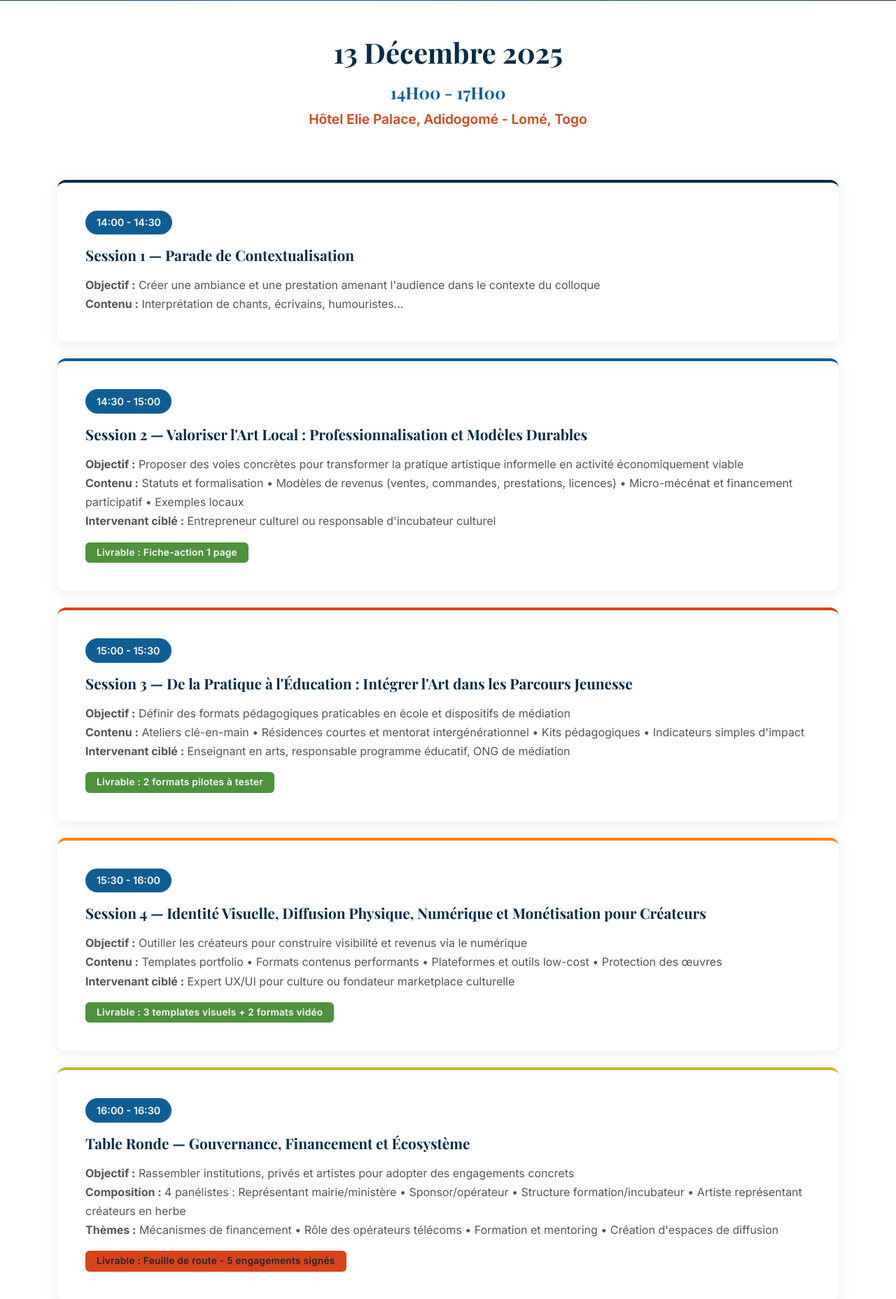
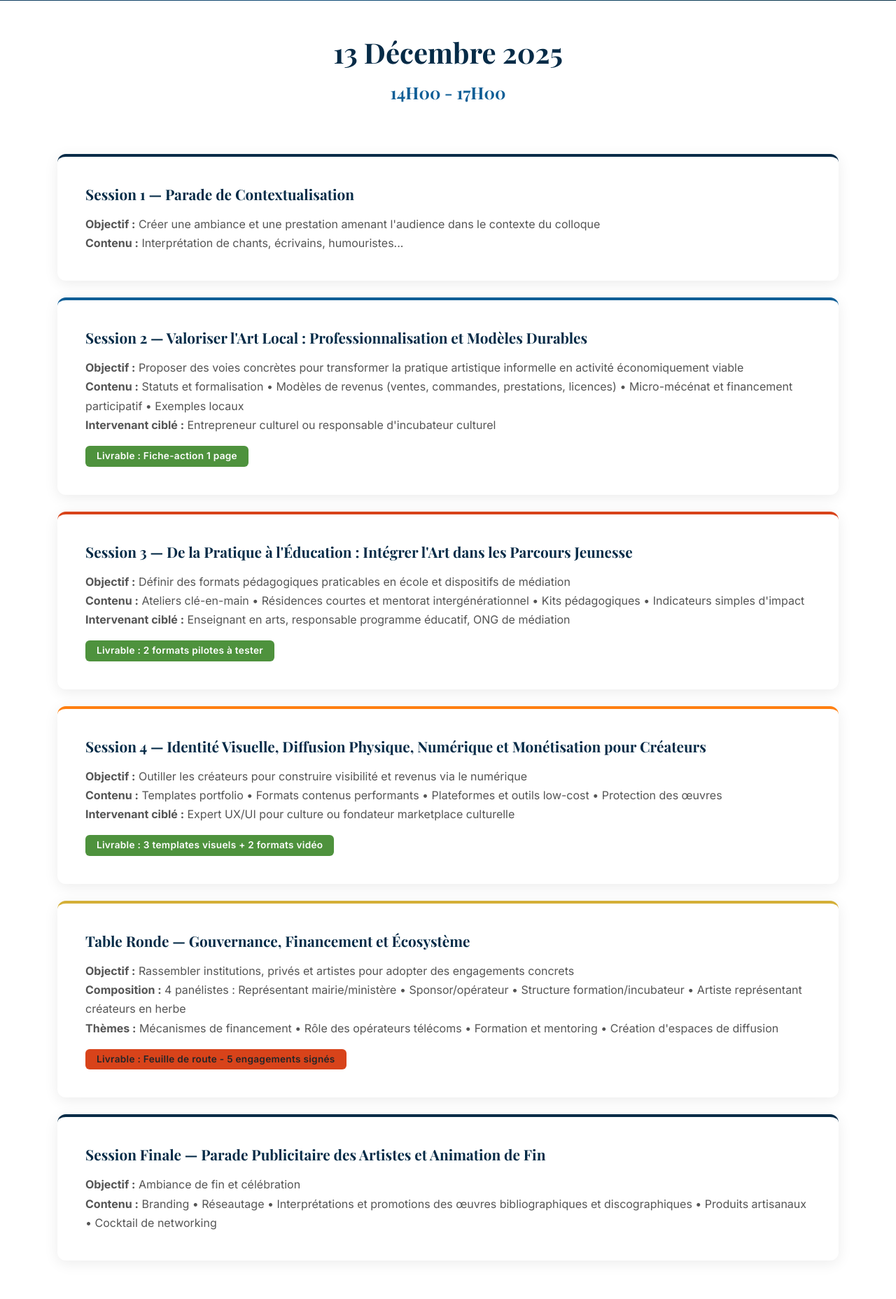
Before and after one commit to DavenBANKA/Colprad, a Flask app: page /program in a window 1280 px wide. Shown: the part 576-2432 px from the top of the page at 70% size. Run offline with Flask 3, Linux system fonts and the light colour scheme.

Commit message:
Clean: Suppression horaires et lieu dans programme

```diff
--- a/templates/program.html
+++ b/templates/program.html
@@ -38,9 +38,6 @@
                     <h3 class="text-center mb-2" style="color: var(--secondary-1); font-size: 1.5rem;">
                         14H00 - 17H00
                     </h3>
-                    <p class="text-center" style="color: var(--secondary-2); font-size: 1.2rem; font-weight: 600;">
-                        Hôtel Elie Palace, Adidogomé - Lomé, Togo
-                    </p>
                 </div>
             </div>
         </div>
@@ -49,7 +46,6 @@
         <div class="row g-4 mb-4">
             <div class="col-lg-12">
                 <div class="program-card" style="border-top: 4px solid var(--accent-color);">
-                    <div class="program-time">14:00 - 14:30</div>
                     <h4 class="program-session-title">
                         {% if current_lang == 'fr' %}
                             Session 1 — Parade de Contextualisation
@@ -81,7 +77,6 @@
         <div class="row g-4 mb-4">
             <div class="col-lg-12">
                 <div class="program-card" style="border-top: 4px solid var(--secondary-1);">
-                    <div class="program-time">14:30 - 15:00</div>
                     <h4 class="program-session-title">
                         {% if current_lang == 'fr' %}
                             Session 2 — Valoriser l'Art Local : Professionnalisation et Modèles Durables
@@ -126,7 +121,6 @@
         <div class="row g-4 mb-4">
             <div class="col-lg-12">
                 <div class="program-card" style="border-top: 4px solid var(--secondary-2);">
-                    <div class="program-time">15:00 - 15:30</div>
                     <h4 class="program-session-title">
                         {% if current_lang == 'fr' %}
                             Session 3 — De la Pratique à l'Éducation : Intégrer l'Art dans les Parcours Jeunesse
@@ -171,7 +165,6 @@
         <div class="row g-4 mb-4">
             <div class="col-lg-12">
                 <div class="program-card" style="border-top: 4px solid #FF7F11;">
-                    <div class="program-time">15:30 - 16:00</div>
                     <h4 class="program-session-title">
                         {% if current_lang == 'fr' %}
                             Session 4 — Identité Visuelle, Diffusion Physique, Numérique et Monétisation pour Créateurs
@@ -216,7 +209,6 @@
         <div class="row g-4 mb-4">
             <div class="col-lg-12">
                 <div class="program-card" style="border-top: 4px solid #D4AF37;">
-                    <div class="program-time">16:00 - 16:30</div>
                     <h4 class="program-session-title">
                         {% if current_lang == 'fr' %}
                             Table Ronde — Gouvernance, Financement et Écosystème
@@ -263,7 +255,6 @@
         <div class="row g-4 mb-4">
             <div class="col-lg-12">
                 <div class="program-card" style="border-top: 4px solid var(--accent-color);">
-                    <div class="program-time">16:30 - 17:00</div>
                     <h4 class="program-session-title">
                         {% if current_lang == 'fr' %}
                             Session Finale — Parade Publicitaire des Artistes et Animation de Fin
```
